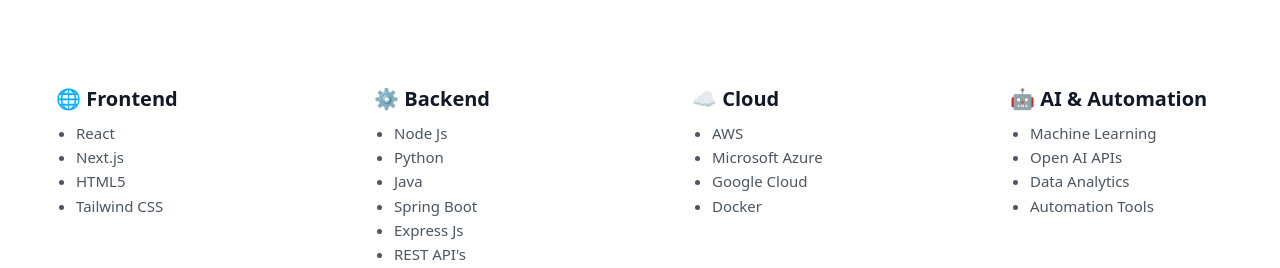
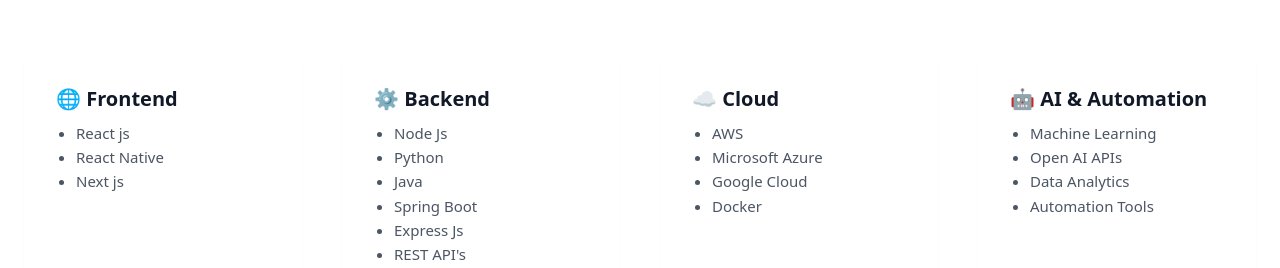
Before and after one commit to SathyaSoftechin/SathyaSoftechin, a React (Vite) app: page /about in a window 1280 px wide. Shown: the part 2063-2331 px from the top of the page. Built offline with nearby package versions, Linux system fonts and the light colour scheme; a web font is replaced by a local one.

Commit message:
Update About.jsx

```diff
--- a/src/pages/About.jsx
+++ b/src/pages/About.jsx
@@ -127,7 +127,7 @@
           {[
             {
               title: "🌐 Frontend",
-              desc: ["React", "Next.js", "HTML5", "Tailwind CSS"],
+              desc: ["React js", "React Native", "Next js"],
               // image: uiuxIcon,
             },
             {
```
